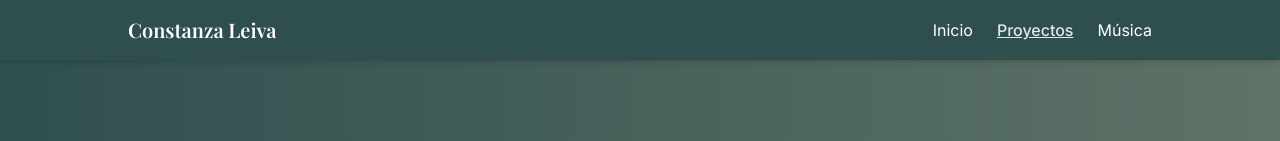
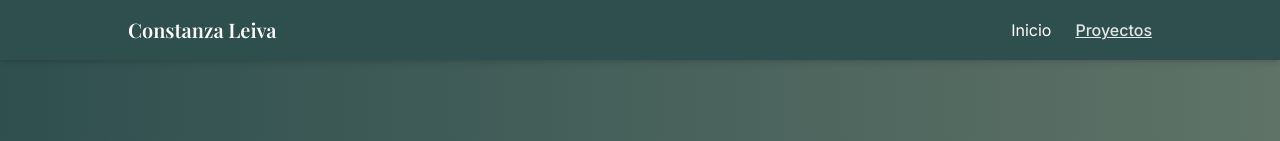
Before and after one commit to starlix234/portafolio, a plain HTML site: page proyectos.html in a window 1280 px wide. Shown: the top 141 px of the page. Drawn offline with nearby package versions, Linux system fonts and the light colour scheme.

Commit message:
version3

```diff
--- a/proyectos.html
+++ b/proyectos.html
@@ -85,7 +85,7 @@
             <div class="flex gap-6">
                 <a href="index.html" class="hover:text-secondary transition">Inicio</a>
                 <a href="proyectos.html" class="font-medium underline text-secondary">Proyectos</a>
-                <a href="Musica.html" class="hover:text-secondary transition">Música</a>
+                <!-- <a href="Musica.html" class="hover:text-secondary transition">Música</a> -->
             </div>
         </div>
     </nav>
```
